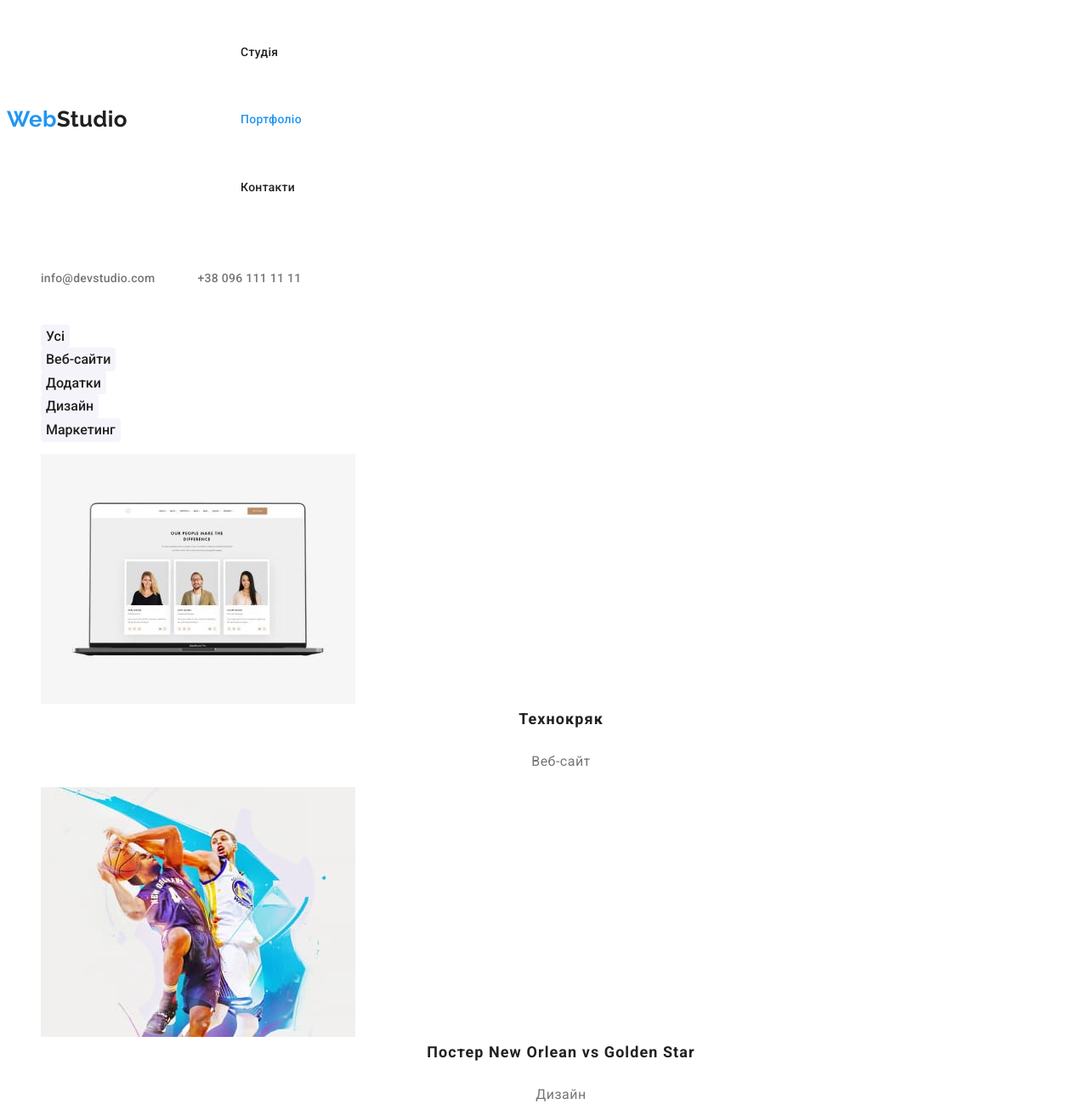
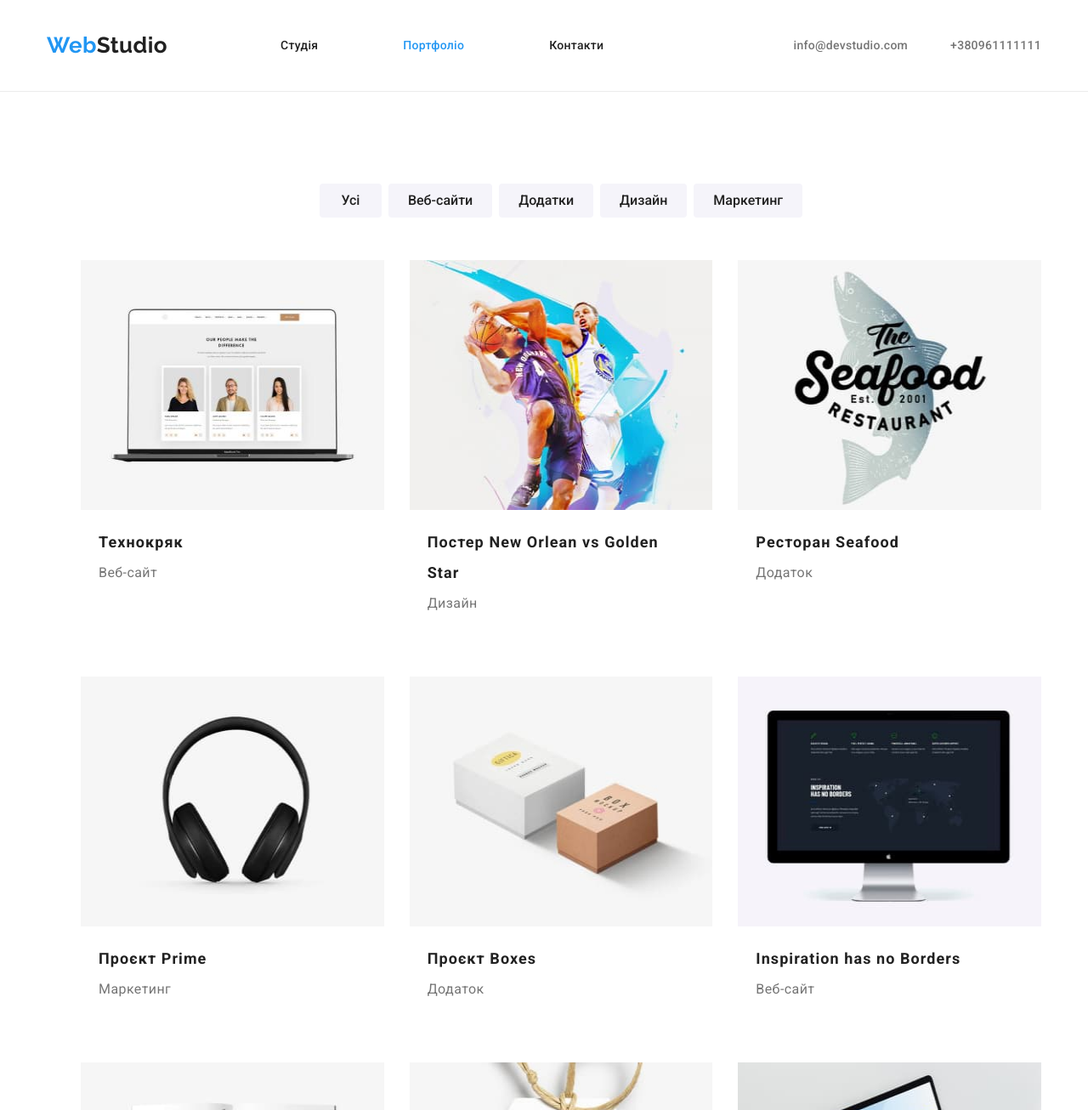
Before and after one commit to JuliaSummer99/goit-markup-hw-03, a plain HTML site: page portfolio.html in a window 1280 px wide. Shown: the top 1306 px of the page at 85% size. Drawn offline with nearby package versions, Linux system fonts and the light colour scheme.

Commit message:
Доробила портфоліо

```diff
--- a/CSS/styles.css
+++ b/CSS/styles.css
@@ -367,6 +367,7 @@ display: block;
   background-color: #2F303A;
 }
 
+
 .logo-foot {
   display: block;
   font-family: 'Raleway';
@@ -377,6 +378,7 @@ display: block;
   line-height: 1.2;
   letter-spacing: 0.03em;
 }
+
 
 .logo-foot .web-accent {
   color: var(--accent-color);
@@ -392,6 +394,8 @@ display: block;
 }
 
 .place {
+display: block;
+
   font-style: normal;
   text-decoration: none;
   font-family: 'Roboto';
@@ -429,16 +433,37 @@ display: block;
   color: var(--accent-color);
 }
 
-/* Точечні оформлення Портфоліо */
+/*  Портфоліо */
+
+.portfolio-section {
+padding-top: 94px;
+ padding-bottom: 94px;
+}
+
+.button-list{
+display: flex;
+ justify-content: center;
+  margin-bottom: 50px;
+}
+
+.button-item:not(:last-child) {
+margin-right: 8px;
+}
 
 
-.pagination .filtr-butt {
+.button-list .filtr-butt {
+  display: inline-block;
+  min-width: 73px;
+  border-radius: 4px;
+  border: 1px solid transparent;
+  padding: 6px 22px;
+
   cursor: pointer;
-  border: none;
   font-family: 'Roboto';
   font-style: normal;
   color: var(--title-text-color);
   background-color: #F5F4FA;
+
   font-weight: 500;
   font-size: 16px;
   line-height: 1.6;
@@ -446,24 +471,49 @@ display: block;
   border-radius: 4px;
 }
 
-.pagination .filtr-butt:hover,
-.pagination .filtr-butt:focus {
+.button-list .filtr-butt:hover,
+.button-list .filtr-butt:focus {
   background-color: var(--accent-color);
 }
 
-.portfolio .title {
+.portfolio {
+display: flex;
+flex-wrap: wrap;
+}
+
+.portfolio-img {
+flex-basis: calc((100% - 60px) / 3);
+}
+
+.portfolio-img:not(:nth-child(3n)) {
+margin-right: 30px;
+}
+
+.portfolio-img:not(:nth-last-child(-n+3)) {
+    margin-bottom: 30px;
+}
+
+.portfolio-description{
+ border: 1px solid white;
+  border-top: transparent;
+  padding: 20px 24px 24px 20px;
+  text-align: left;
+}
+
+.portfolio-title {
+margin-bottom: 4px;
+}
+
+
+.portfolio .portfolio-title {
   color: var(--title-text-color);
   font-size: 18px;
   line-height: 2;
   letter-spacing: 0.06em;
-  text-align: center;
 }
 
 .portfolio .description {
-  font-weight: 400;
   color: var(--primary-text-color);
   font-size: 16px;
   line-height: 1.8;
-  letter-spacing: 0.03em;
-  text-align: center;
 }
--- a/portfolio.html
+++ b/portfolio.html
@@ -8,25 +8,35 @@
   <title>Портфоліо </title>
   <link href="https://fonts.googleapis.com/css2?family=Raleway:wght@700&family=Roboto:wght@400;500;700;900&display=swap"
     rel="stylesheet">
+
+  <link rel="stylesheet" href="https://cdnjs.cloudflare.com/ajax/libs/modern-normalize/1.1.0/modern-normalize.min.css"
+    integrity="sha512-wpPYUAdjBVSE4KJnH1VR1HeZfpl1ub8YT/NKx4PuQ5NmX2tKuGu6U/JRp5y+Y8XG2tV+wKQpNHVUX03MfMFn9Q=="
+    crossorigin="anonymous" referrerpolicy="no-referrer" />
+
   <link rel="stylesheet" href="./CSS/styles.css">
 </head>
 
 <body>
-  <header>
   <!--Навігація-->
+
+  <header class="page-header">
+    <div class="container header-container">
       <nav class="site-nav">
         <a href="" class="logo-nav"> <span class="web-accent">Web</span>Studio </a>
-      <ul>
-        <li> <a href="./index.html" class="link"> Студія </a> </li>
-        <li> <a href="./portfolio.html" class="current-link"> Портфоліо </a> </li>
-        <li> <a href="" class="link"> Контакти </a> </li>
+        <ul class="item-list">
+          <li class="item"> <a href="./index.html" class="link"> Студія </a> </li>
+          <li class="item"> <a href="./portfolio.html" class="current-link"> Портфоліо </a> </li>
+          <li class="item"> <a href="" class="link"> Контакти </a> </li>
         </ul>
       </nav>
+
       <ul class="contacts-list">
-      <li> <a href="" class="mail-accent"> info@devstudio.com </a></li>
-      <li><a href="" class="tel-number"> +38 096 111 11 11 </a> </li>
+        <li class="step"> <a href="" class="mail-accent"> info@devstudio.com </a></li>
+        <li class="step"> <a href="" class="tel-number"> +380961111111 </a> </li>
       </ul>
+    </div>
   </header>
+
 
   <main>
 
@@ -34,61 +44,88 @@
     <h2 hidden> Прихований </h2>
 
     <!--Фільтр-->
-    <section>
-      <ul class="pagination">
-        <li> <button type="button" class="filtr-butt"> Усі </button> </li>
-        <li> <button type="button" class="filtr-butt"> Веб-сайти </button> </li>
-        <li> <button type="button" class="filtr-butt"> Додатки </button> </li>
-        <li> <button type="button" class="filtr-butt"> Дизайн </button> </li>
-        <li> <button type="button" class="filtr-butt"> Маркетинг </button> </li>
+    <section class="portfolio-section">
+      <div class="container">
+        <ul class="button-list">
+          <li class="button-item"> <button type="button" class="filtr-butt"> Усі </button> </li>
+          <li class="button-item"> <button type="button" class="filtr-butt"> Веб-сайти </button> </li>
+          <li class="button-item"> <button type="button" class="filtr-butt"> Додатки </button> </li>
+          <li class="button-item"> <button type="button" class="filtr-butt"> Дизайн </button> </li>
+          <li class="button-item"> <button type="button" class="filtr-butt"> Маркетинг </button> </li>
         </ul>
+      </div>
+
+      <div class="container">
 
         <ul class="portfolio">
-        <li> <img src="./images/our-people1.jpg" alt="троє людей" width="370" height="294">
-          <h3 class="title"> Технокряк </h3>
+          <li class="portfolio-img">
+            <img src="./images/our-people1.jpg" alt="троє_людей" width="370" height="294">
+            <div class="portfolio-description">
+              <h3 class="portfolio-title"> Технокряк </h3>
               <p class="description"> Веб-сайт </p>
+            </div>
+          </li>
+          <li class="portfolio-img">
+            <img src="./images/basketboall2.jpg" alt="баскетболісти" width="370" height="294">
+            <div class="portfolio-description">
+              <h3 class="portfolio-title"> Постер New Orlean vs Golden Star </h3>
+              <p class="description"> Дизайн </p>
+            </div>
+          </li>
+          <li class="portfolio-img">
+            <img src="./images/seafood3.jpg" alt="шрифт" width="370" height="294">
+            <div class="portfolio-description">
+              <h3 class="portfolio-title"> Ресторан Seafood </h3>
+              <p class="description"> Додаток </p>
+            </div>
+          </li>
+          <li class="portfolio-img">
+            <img src="./images/headphone1.jpg" alt="навушники" width="370" height="294">
+            <div class="portfolio-description">
+              <h3 class="portfolio-title"> Проєкт Prime </h3>
+              <p class="description"> Маркетинг</p>
+            </div>
+          </li>
+          <li class="portfolio-img">
+            <img src="./images/boxes2.jpg" alt="коробочки" width="370" height="294">
+            <div class="portfolio-description">
+              <h3 class="portfolio-title"> Проєкт Boxes </h3>
+              <p class="description"> Додаток </p>
+            </div>
+
+          </li>
+          <li class="portfolio-img">
+            <img src="./images/monitor3.jpg" alt="монітор" width="370" height="294">
+            <div class="portfolio-description">
+              <h3 class="portfolio-title">Inspiration has no Borders</h3>
+              <p class="description"> Веб-сайт </p>
+            </div>
+          </li>
+          <li class="portfolio-img">
+            <img src="./images/magazine1.jpg" alt="журнал" width="370" height="294">
+            <div class="portfolio-description">
+              <h3 class="portfolio-title"> Видання Limited Edition </h3>
+              <p class="description"> Дизайн </p>
+            </div>
+          </li>
+          <li class="portfolio-img">
+            <img src="./images/lab2.jpg" alt="текст" width="370" height="294">
+            <div class="portfolio-description">
+              <h3 class="portfolio-title"> Проєкт LAB </h3>
+              <p class="description">Маркетинг </p>
+            </div>
           </li>
 
-        <li> <img src="./images/basketboall2.jpg" alt="баскетболісти" width="370" height="294">
-          <h3 class="title"> Постер New Orlean vs Golden Star </h3>
-          <p class="description"> Дизайн </p>
+          <li class="portfolio-img">
+            <img src="./images/writing3.jpg" alt="дурк на ноуті" width="370" height="294">
+            <div class="portfolio-description">
+              <h3 class="portfolio-title">Growing Business </h3>
+              <p class="description">Додаток </p>
+            </div>
           </li>
 
-        <li> <img src="./images/seafood3.jpg" alt="шрифт" width="370" height="294">
-          <h3 class="title"> Ресторан Seafood </h3>
-          <p class="description"> Додаток </p>
-        </li>
-
-        <li> <img src="./images/headphone1.jpg" alt="навушники" width="370" height="294">
-          <h3 class="title"> Проєкт Prime </h3>
-          <p class="description"> Маркетинг</p>
-        </li>
-
-        <li> <img src="./images/boxes2.jpg" alt="коробочки" width="370" height="294">
-          <h3 class="title"> Проєкт Boxes </h3>
-          <p class="description"> Додаток </p>
-        </li>
-
-      <li> <img src="./images/monitor3.jpg" alt="монітор" width="370" height="294">
-          <h3 class="title">Inspiration has no Borders</h3>
-          <p class="description"> Веб-сайт </p>
-        </li>
-
-        <li> <img src="./images/magazine1.jpg" alt="журнал" width="370" height="294">
-          <h3 class="title"> Видання Limited Edition </h3>
-          <p class="description"> Дизайн </p>
-          </li>
-
-       <li> <img src="./images/lab2.jpg" alt="текст" width="370" height="294">
-          <h3 class="title"> Проєкт LAB </h3>
-          <p class="description">Маркетинг </p>
-        </li>
-
-        <li> <img src="./images/writing3.jpg" alt="дурк на ноуті" width="370" height="294">
-          <h3 class="title">Growing Business </h3>
-          <p class="description">Додаток </p>
-        </li>
         </ul>
+      </div>
     </section>
 
   </main>
```
Also changed, not shown: index.html (+0 -3 lines). Lines whose indentation alone changed are shown as unchanged.
